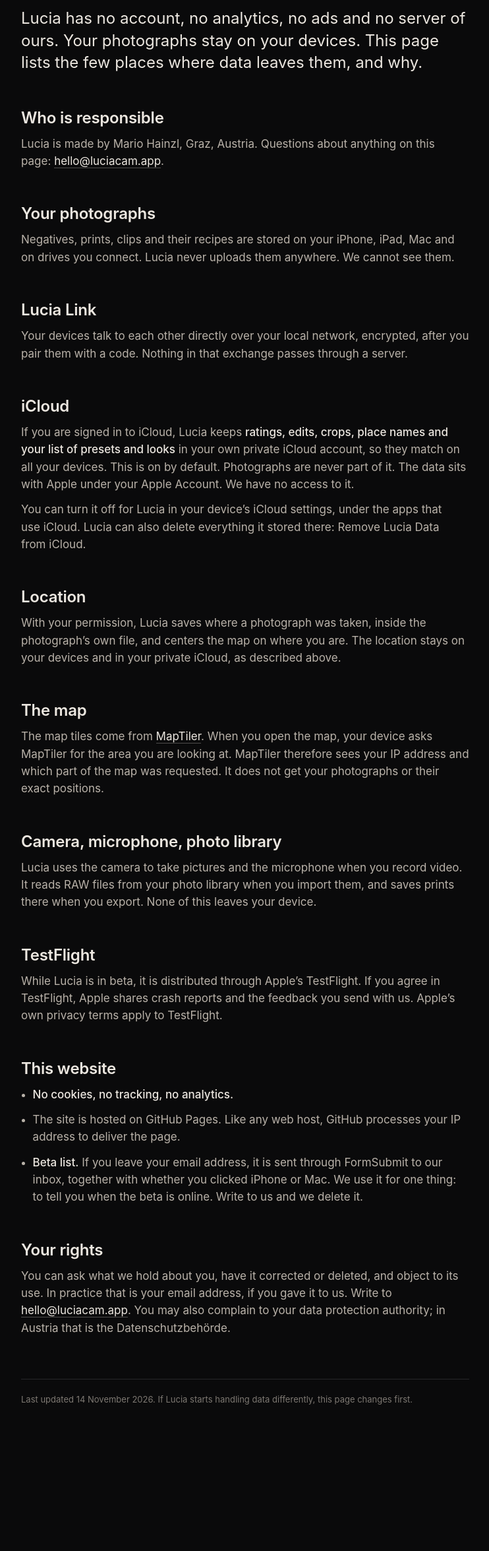
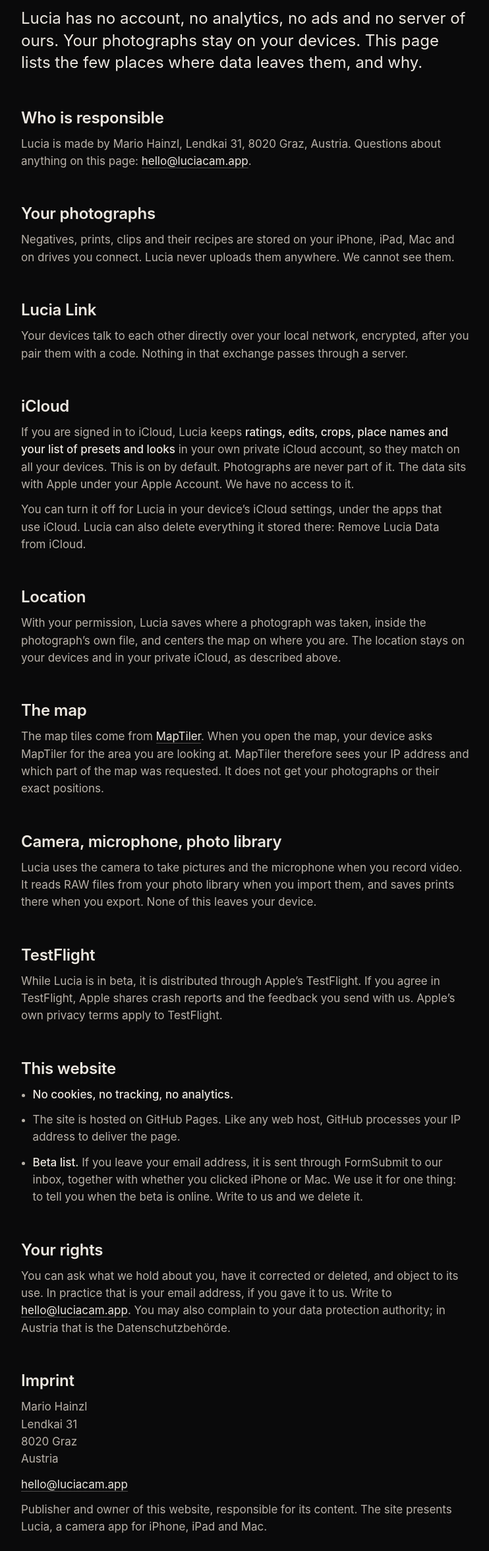
Before and after one commit to mariopalli/luciacam-site, a plain HTML site: page privacy/index.html in a window 1280 px wide. Shown: the part 209-2560 px from the top of the page at 66% size, without its empty margins (268-1010 px from the left). Before the commit the page ends 2388 px from the top, so only its background shows below. Drawn offline with Linux system fonts and the light colour scheme.

Commit message:
Impressum mit Anschrift auf der Datenschutzseite, Link in der Fusszeile (Mario 261114)
Co-Authored-By: Claude Fable 5.2 <noreply@anthropic.com>

```diff
--- a/privacy/index.html
+++ b/privacy/index.html
@@ -3,7 +3,7 @@
 <head>
 <meta charset="utf-8">
 <meta name="viewport" content="width=device-width, initial-scale=1, viewport-fit=cover">
-<title>Privacy. Lucia.</title>
+<title>Privacy and imprint. Lucia.</title>
 <meta name="description" content="What Lucia does with your data: almost nothing. No account, no analytics, no server of ours.">
 <link rel="canonical" href="https://luciacam.app/privacy/">
 <meta name="theme-color" content="#000000">
@@ -33,7 +33,7 @@
   <p class="kurz">Lucia has no account, no analytics, no ads and no server of ours. Your photographs stay on your devices. This page lists the few places where data leaves them, and why.</p>
 
   <h2>Who is responsible</h2>
-  <p>Lucia is made by Mario Hainzl, Graz, Austria. Questions about anything on this page: <a href="mailto:hello@luciacam.app">hello@luciacam.app</a>.</p>
+  <p>Lucia is made by Mario Hainzl, Lendkai 31, 8020 Graz, Austria. Questions about anything on this page: <a href="mailto:hello@luciacam.app">hello@luciacam.app</a>.</p>
 
   <h2>Your photographs</h2>
   <p>Negatives, prints, clips and their recipes are stored on your iPhone, iPad, Mac and on drives you connect. Lucia never uploads them anywhere. We cannot see them.</p>
@@ -67,6 +67,11 @@
   <h2>Your rights</h2>
   <p>You can ask what we hold about you, have it corrected or deleted, and object to its use. In practice that is your email address, if you gave it to us. Write to <a href="mailto:hello@luciacam.app">hello@luciacam.app</a>. You may also complain to your data protection authority; in Austria that is the Datenschutzbehörde.</p>
 
+  <h2 id="imprint">Imprint</h2>
+  <p>Mario Hainzl<br>Lendkai 31<br>8020 Graz<br>Austria</p>
+  <p><a href="mailto:hello@luciacam.app">hello@luciacam.app</a></p>
+  <p>Publisher and owner of this website, responsible for its content. The site presents Lucia, a camera app for iPhone, iPad and Mac.</p>
+
   <p class="stand">Last updated 14 November 2026. If Lucia starts handling data differently, this page changes first.</p>
 </main>
 </body>
```
Also changed, not shown: index.html (+1 -1 lines).
